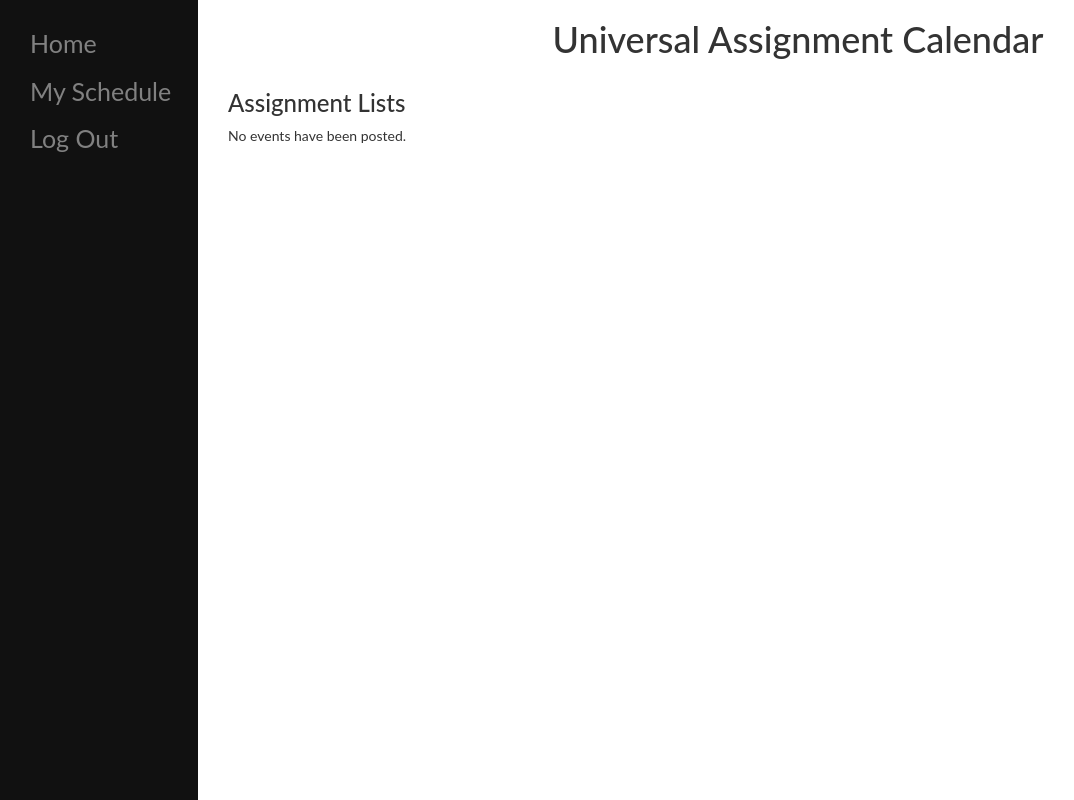
After one commit to jguevarra/Assignment-Interactive-Checklist, a Django app: page /schedule/ in a window 1400 px wide. The commit adds this page. Shown: the whole page, without its empty margins (2-1076 px from the left). Run offline with Django 3.2, Linux system fonts and the light colour scheme; data that the repository does not hold is empty; some libraries are stand-ins or nearby versions.

Commit message:
assignment list is displaying

```diff
--- a/uni_assignment_calendar/templates/uni_assignment_calendar/base.html
+++ b/uni_assignment_calendar/templates/uni_assignment_calendar/base.html
@@ -61,6 +61,7 @@ body {
 
 <div id="mySidenav" class="sidenav">
   <a href="{% url 'index' %}">Home</a>
+  <a href="{% url 'schedule' %}">My Schedule</a>
   <a href="{% url 'logout' %}">Log Out</a>
 </div>
 
--- /dev/null
+++ b/uni_assignment_calendar/templates/uni_assignment_calendar/schedule.html
@@ -0,0 +1,23 @@
+{% extends 'base.html' %}
+
+{% block content %}
+
+<div class="main">
+
+	<h1><center>Universal Assignment Calendar</center></h1>
+
+	<div class="container">
+		<h3>Assignment Lists</h3>
+		{% if events_list %}
+		<ul>
+			{% for events in events_list %}
+			<li><a href="{% url 'detail' events.id %}">{{ events.due_date }} {{ events.due_time }} -- {{ events.class_abbrev }} {{ events.class_num }} : {{ events.events_name }}</a></li>
+			{% endfor %}
+		</ul>
+		{% else %}
+		<p>No events have been posted.</p>
+		{% endif %}
+	</div>
+</div>
+
+{% endblock %}
--- a/uni_assignment_calendar/urls.py
+++ b/uni_assignment_calendar/urls.py
@@ -13,4 +13,5 @@ urlpatterns = [
     path('signup/', views.signup, name='signup'),
     path('login/', views.user_login, name='login'),
     path('logout/', views.user_logout, name='logout'),
+    path('schedule/', views.schedule, name='schedule'),
 ]
--- a/uni_assignment_calendar/views.py
+++ b/uni_assignment_calendar/views.py
@@ -24,6 +24,7 @@ class IndexView(generic.ListView):
             pub_date__lte=timezone.now()
         ).order_by('-pub_date')[:10]
 
+
 # Detail (generic view)
 class DetailView(generic.DetailView):
     model = Events
@@ -44,6 +45,16 @@ def course_detail(request, class_id):
         return render(request, 'uni_assignment_calendar/course_detail.html', {'courses':courses,'status':status})
 
     return render(request, 'uni_assignment_calendar/course_detail.html', {'courses':courses,'status':status})
+
+
+def schedule(request):
+    events_list = []
+    enrolled_course_list = Enrollment.objects.filter(username=request.user.username)
+    for c in enrolled_course_list:
+        course = get_object_or_404(Courses,class_id=c.class_id)
+        events_list += Events.objects.filter(course=course)
+    context = {'events_list':events_list}
+    return render(request,'uni_assignment_calendar/schedule.html',context)
 
 
 # Form for creating an assignment
```
